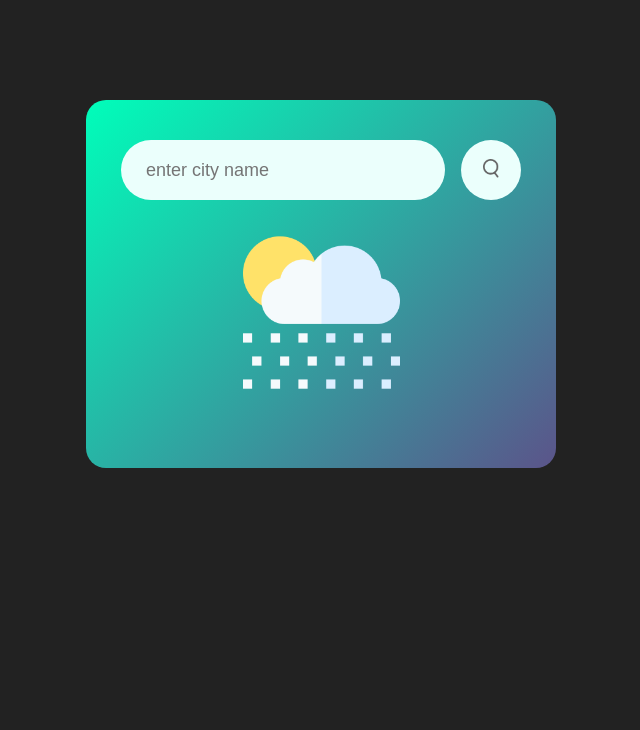
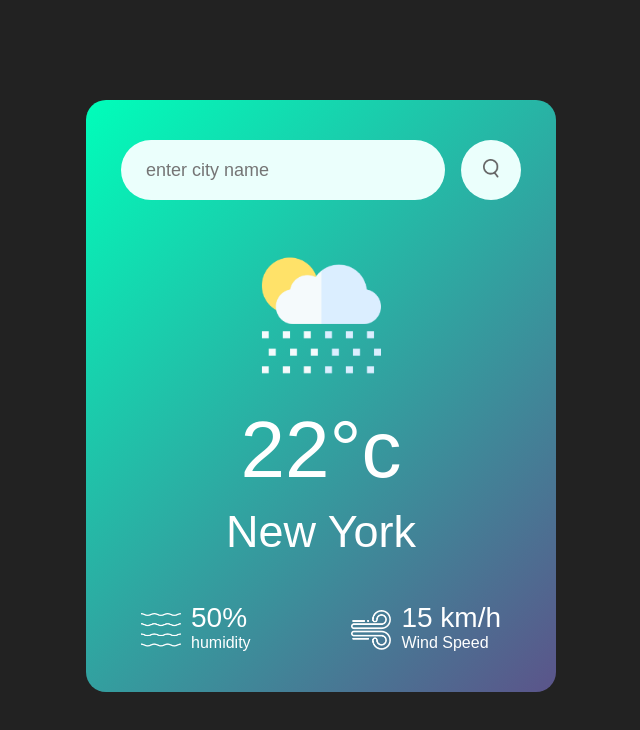
Before and after one commit to Michali9/weather-app, a plain HTML site: page index.html in a window 1280 px wide. Shown: the whole page, without its empty margins (319-959 px from the left). Drawn offline with Linux system fonts and the light colour scheme.

Commit message:
added an api

```diff
--- /dev/null
+++ b/app.js
@@ -0,0 +1,2 @@
+const apiKey = '589084a7ceb21b1db085ad9d8d991d4b';
+const apiURL = "https://api.openweathermap.org/data/2.5/weather?&units=metric&q=bangalore";
--- a/index.html
+++ b/index.html
@@ -5,6 +5,7 @@
     <meta name="viewport" content="width=device-width, initial-scale=1.0">
     <title>Weather App</title>
     <link rel="stylesheet" href="style.css">
+    <script src="app.js"></script>
 </head>
 <body>
     <div class="card">
@@ -17,6 +18,24 @@
         </div>
         <div class="weather">
             <img src="./images/rain.png" class="weather-icon" >
+            <h1 class="temp">22°c</h1>
+            <h2 class="city">New York</h2>
+            <div class="details">
+                <div class="col">
+                    <img src="./images/humidity.png">
+                    <div>
+                        <p class="humidity">50%</p>
+                        <p>humidity</p>
+                    </div>
+                </div>
+                <div class="col">
+                    <img src="./images/wind.png">
+                    <div>
+                        <p class="wind">15 km/h</p>
+                        <p>Wind Speed</p>
+                    </div>
+                </div>
+            </div>
         </div>
     </div>
 </body>
--- a/style.css
+++ b/style.css
@@ -50,3 +50,37 @@ body{
 .search button img{
     width: 16px;
 }
+.weather-icon{
+    width: 170px;
+    margin-top: 30px;
+}
+.weather h1{
+    font-size: 80px;
+    font-weight: 500;
+}
+.weather h2{
+    font-size: 45px;
+    font-weight: 400;
+    margin-top: 10px;
+}
+.details{
+    display: flex;
+    align-items: center;
+    justify-content: space-between;
+    padding: 0 20px;
+    margin-top: 50px;
+}
+.col{
+    display: flex;
+    align-items: center;
+    text-align: left;
+}
+.col img{
+    width: 40px;
+    margin-right: 10px;
+}
+
+.humidity , .wind{
+    font-size: 28px;
+    margin-top: -6px;
+}
```
